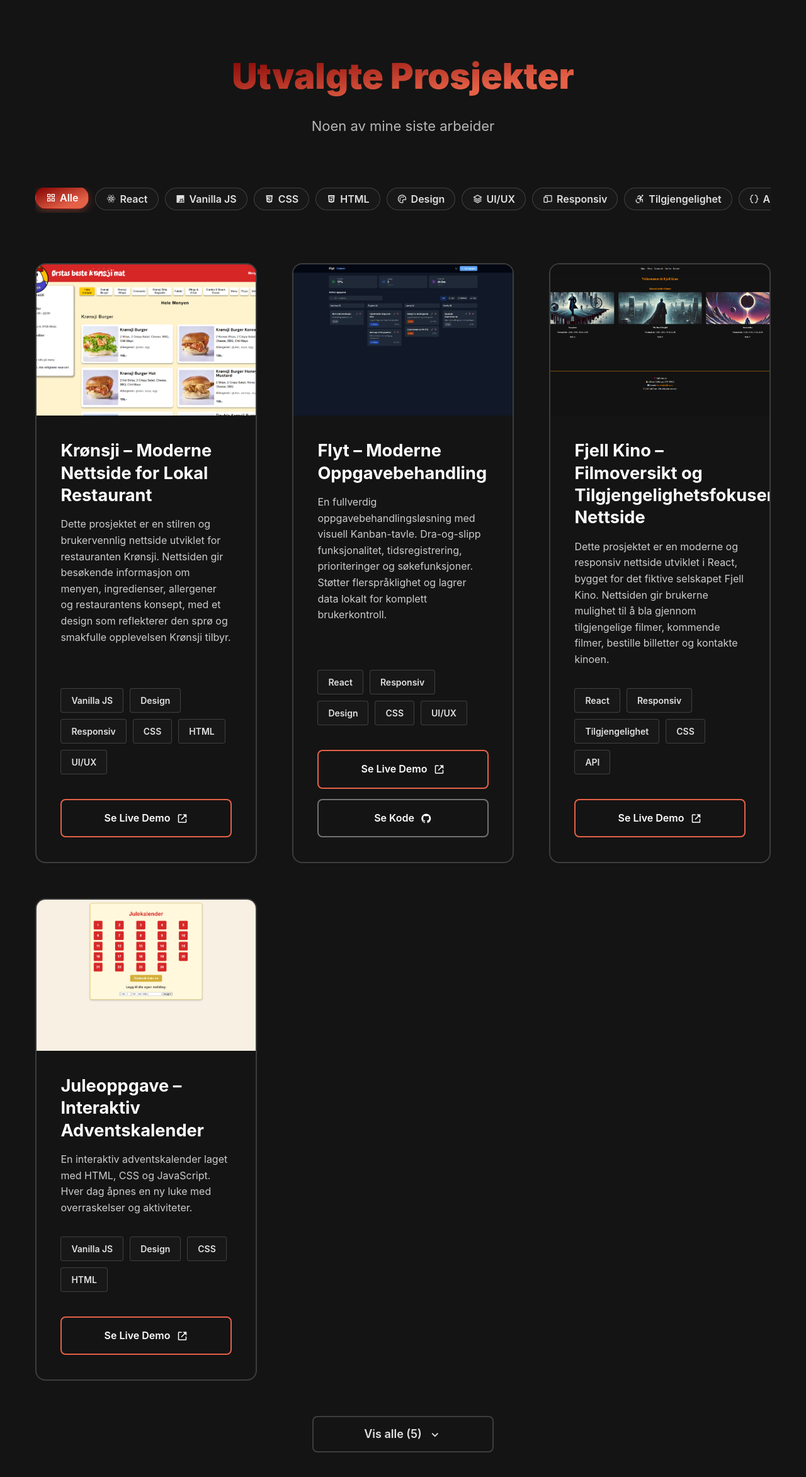
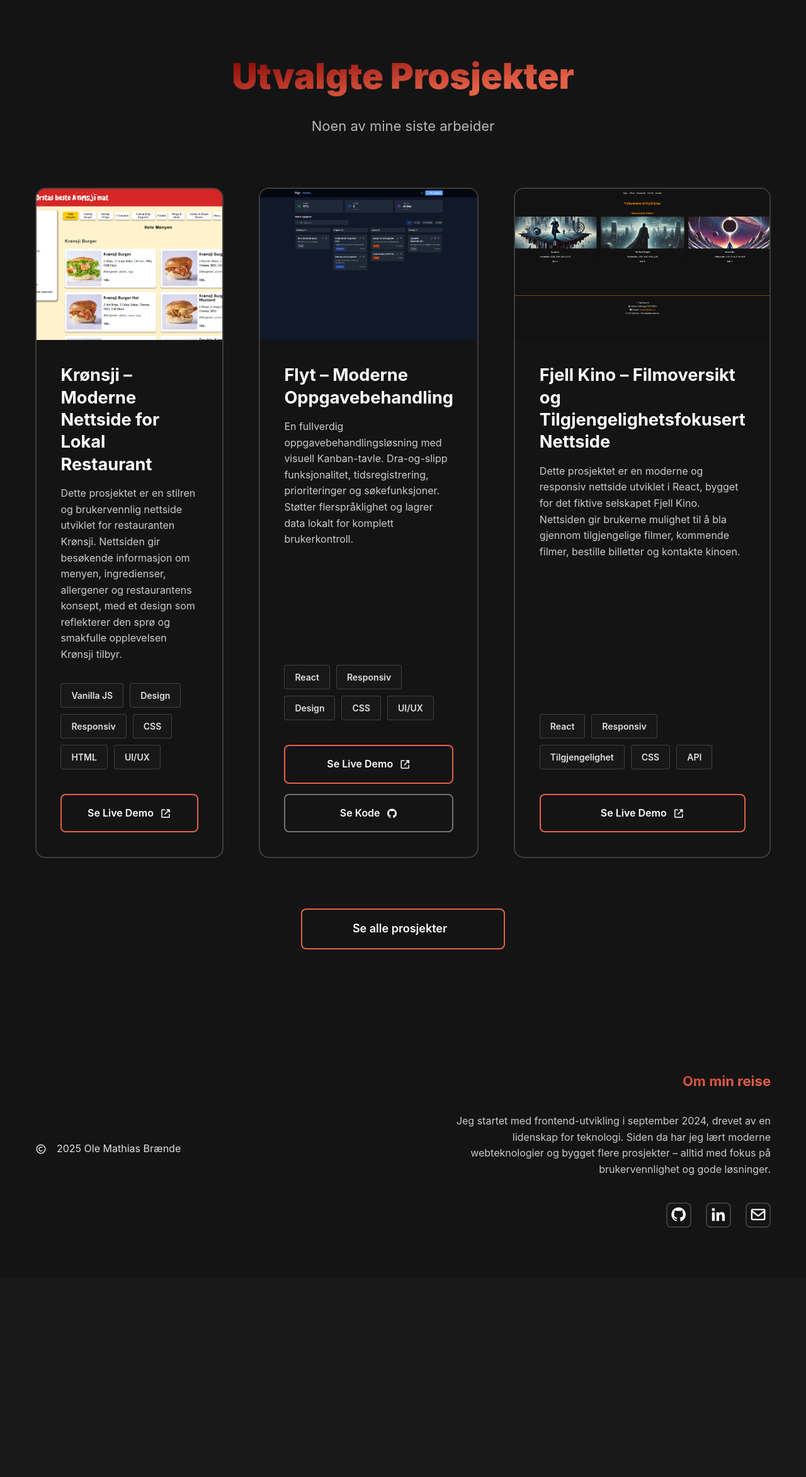
Before and after one commit to Olebraende/portfolio-olebrande, a React (Vite) app: page / in a window 1280 px wide. Shown: the part 2835-5181 px from the top of the page at 63% size. After the commit the page ends 4865 px from the top, so only its background shows below. Built offline with nearby package versions, Linux system fonts and the light colour scheme.

Commit message:
Refactor FeaturedProjects component: remove filtering logic, update styles, and add navigation link; create new Prosjekter page with filtering functionality

```diff
--- a/src/components/sections/FeaturedProjects.jsx
+++ b/src/components/sections/FeaturedProjects.jsx
@@ -1,4 +1,4 @@
-import { useState } from 'react';
+import { Link } from 'react-router-dom';
 import { useLanguage } from '../../hooks/useLanguage';
 import { useScrollAnimation } from '../../hooks/useScrollAnimation';
 import Container from '../layout/Container';
@@ -6,56 +6,11 @@ import ProjectCard from '../ui/ProjectCard';
 import { projectsData } from '../../data/projects';
 import styles from '../../styles/modules/FeaturedProjects.module.css';
 
-const INITIAL_COUNT = 4;
-
-const FILTERS = [
-  { id: 'react', icon: 'bxl-react' },
-  { id: 'vanilla', icon: 'bxl-javascript' },
-  { id: 'css', icon: 'bxl-css3' },
-  { id: 'html', icon: 'bxl-html5' },
-  { id: 'design', icon: 'bx-palette' },
-  { id: 'ui-ux', icon: 'bx-layer' },
-  { id: 'responsive', icon: 'bx-devices' },
-  { id: 'accessibility', icon: 'bx-accessibility' },
-  { id: 'api', icon: 'bx-code-curly' },
-  { id: 'typescript', icon: 'bxl-typescript' },
-];
+const featuredProjects = projectsData.slice(0, 3);
 
 const FeaturedProjects = () => {
   const { t } = useLanguage();
-  const [activeFilters, setActiveFilters] = useState(new Set());
-  const [showAll, setShowAll] = useState(false);
   const [ref, isVisible] = useScrollAnimation();
-
-  const toggleFilter = (filterId) => {
-    setActiveFilters(prev => {
-      const next = new Set(prev);
-      if (next.has(filterId)) {
-        next.delete(filterId);
-      } else {
-        next.add(filterId);
-      }
-      return next;
-    });
-    setShowAll(false);
-  };
-
-  const clearFilters = () => {
-    setActiveFilters(new Set());
-    setShowAll(false);
-  };
-
-  const filteredProjects = activeFilters.size === 0
-    ? projectsData
-    : projectsData.filter(project =>
-        project.tags.some(tag => activeFilters.has(tag))
-      );
-
-  const displayedProjects = showAll
-    ? filteredProjects
-    : filteredProjects.slice(0, INITIAL_COUNT);
-
-  const hasMore = filteredProjects.length > INITIAL_COUNT;
 
   return (
     <section className={styles.projects} id="projects">
@@ -67,69 +22,27 @@ const FeaturedProjects = () => {
           <p className={styles.subtitle}>{t.projects.subtitle}</p>
         </div>
 
-        {/* Filter Chips */}
-        <div className={styles.filtersWrapper}>
-          <div className={styles.filters}>
-            <button
-              className={`${styles.filterChip} ${activeFilters.size === 0 ? styles.active : ''}`}
-              onClick={clearFilters}
-            >
-              <i className="bx bx-grid-alt"></i>
-              <span>{t.projects.filterAll}</span>
-            </button>
-            {FILTERS.map((filter) => (
-              t.projects.tags[filter.id] && (
-                <button
-                  key={filter.id}
-                  className={`${styles.filterChip} ${activeFilters.has(filter.id) ? styles.active : ''}`}
-                  onClick={() => toggleFilter(filter.id)}
-                >
-                  <i className={`bx ${filter.icon}`}></i>
-                  <span>{t.projects.tags[filter.id]}</span>
-                </button>
-              )
-            ))}
-          </div>
-        </div>
-
-        {/* Projects Grid */}
         <div
           ref={ref}
           className={`${styles.projectsGrid} ${isVisible ? styles.visible : ''}`}
         >
-          {displayedProjects.map((project, index) => (
+          {featuredProjects.map((project, index) => (
             <div
               key={project.id}
               className={styles.cardWrapper}
               style={{ animationDelay: `${index * 80}ms` }}
             >
-              <ProjectCard
-                project={project}
-                onTagClick={toggleFilter}
-              />
+              <ProjectCard project={project} />
             </div>
           ))}
         </div>
 
-        {/* No Results */}
-        {filteredProjects.length === 0 && (
-          <p className={styles.noResults}>{t.common.error}</p>
-        )}
-
-        {/* Show All / Show Less */}
-        {hasMore && (
-          <div className={styles.showAllWrapper}>
-            <button
-              className={styles.showAllBtn}
-              onClick={() => setShowAll(prev => !prev)}
-            >
-              {showAll
-                ? t.projects.showLess
-                : t.projects.showAll.replace('{count}', filteredProjects.length)}
-              <i className={`bx ${showAll ? 'bx-chevron-up' : 'bx-chevron-down'}`}></i>
-            </button>
-          </div>
-        )}
+        <div className={styles.cta}>
+          <Link to="/prosjekter" className={styles.ctaBtn}>
+            {t.projects.viewAll}
+            <i className="bx bx-arrow-right"></i>
+          </Link>
+        </div>
       </Container>
     </section>
   );
--- a/src/locales/en.js
+++ b/src/locales/en.js
@@ -36,8 +36,9 @@ export const en = {
     title: 'Featured Projects',
     subtitle: 'Some of my recent work',
     filterAll: 'All',
-    showAll: 'Show all ({count})',
-    showLess: 'Show less',
+    viewAll: 'View all projects',
+    pageTitle: 'Projects',
+    pageSubtitle: 'Everything I\'ve built',
     viewLive: 'View Live Demo',
     viewCode: 'View Code',
     tags: {
--- a/src/locales/no.js
+++ b/src/locales/no.js
@@ -36,8 +36,9 @@ export const no = {
     title: 'Utvalgte Prosjekter',
     subtitle: 'Noen av mine siste arbeider',
     filterAll: 'Alle',
-    showAll: 'Vis alle ({count})',
-    showLess: 'Vis færre',
+    viewAll: 'Se alle prosjekter',
+    pageTitle: 'Prosjekter',
+    pageSubtitle: 'Alt jeg har bygget',
     viewLive: 'Se Live Demo',
     viewCode: 'Se Kode',
     tags: {
--- a/src/styles/modules/FeaturedProjects.module.css
+++ b/src/styles/modules/FeaturedProjects.module.css
@@ -20,73 +20,10 @@
   opacity: 0.8;
 }
 
-/* ========================================
-   FILTER CHIPS
-======================================== */
-
-.filtersWrapper {
-  overflow-x: auto;
-  -webkit-overflow-scrolling: touch;
-  scrollbar-width: none;
-  margin-bottom: var(--space-2xl);
-  padding-bottom: 4px; /* prevent focus ring clip */
-}
-
-.filtersWrapper::-webkit-scrollbar {
-  display: none;
-}
-
-.filters {
-  display: flex;
-  gap: var(--space-xs);
-  width: max-content;
-  min-width: 100%;
-  justify-content: center;
-}
-
-.filterChip {
-  display: inline-flex;
-  align-items: center;
-  gap: 6px;
-  padding: 7px 16px;
-  font-size: var(--font-sm);
-  font-weight: 600;
-  font-family: inherit;
-  color: var(--color-text-muted);
-  background-color: var(--color-background);
-  border: 1.5px solid var(--color-border);
-  border-radius: 999px;
-  cursor: pointer;
-  transition: all var(--transition-base);
-  white-space: nowrap;
-}
-
-.filterChip i {
-  font-size: 1rem;
-  line-height: 1;
-}
-
-.filterChip:hover {
-  border-color: var(--color-accent);
-  color: var(--color-text);
-  transform: translateY(-1px);
-}
-
-.filterChip.active {
-  background: var(--gradient-primary);
-  border-color: transparent;
-  color: var(--color-text);
-  box-shadow: 0 4px 14px rgba(228, 97, 71, 0.35);
-  transform: translateY(-2px);
-}
-
-/* ========================================
-   PROJECTS GRID
-======================================== */
-
+/* Projects Grid */
 .projectsGrid {
   display: grid;
-  grid-template-columns: repeat(auto-fill, minmax(320px, 1fr));
+  grid-template-columns: repeat(3, 1fr);
   gap: var(--space-xl);
 }
 
@@ -122,48 +59,39 @@
   }
 }
 
-/* ========================================
-   SHOW ALL BUTTON
-======================================== */
-
-.showAllWrapper {
+/* CTA */
+.cta {
   display: flex;
   justify-content: center;
-  margin-top: var(--space-xl);
+  margin-top: var(--space-2xl);
 }
 
-.showAllBtn {
+.ctaBtn {
   display: inline-flex;
   align-items: center;
   gap: var(--space-xs);
   padding: var(--space-sm) var(--space-2xl);
   font-size: var(--font-base);
   font-weight: 600;
-  font-family: inherit;
-  color: var(--color-text-muted);
-  background-color: transparent;
-  border: 2px solid var(--color-border);
+  color: var(--color-text);
+  border: 2px solid var(--color-accent);
   border-radius: var(--radius-md);
-  cursor: pointer;
   transition: all var(--transition-base);
 }
 
-.showAllBtn:hover {
-  border-color: var(--color-accent);
-  color: var(--color-accent);
+.ctaBtn:hover {
+  background-color: var(--color-accent);
   transform: translateY(-2px);
+  box-shadow: 0 4px 14px rgba(228, 97, 71, 0.35);
 }
 
-.showAllBtn i {
+.ctaBtn i {
   font-size: var(--font-lg);
+  transition: transform var(--transition-base);
 }
 
-/* No Results Message */
-.noResults {
-  text-align: center;
-  font-size: var(--font-lg);
-  color: var(--color-text-muted);
-  padding: var(--space-2xl) 0;
+.ctaBtn:hover i {
+  transform: translateX(4px);
 }
 
 /* ========================================
@@ -172,7 +100,7 @@
 
 @media (max-width: 1024px) {
   .projectsGrid {
-    grid-template-columns: repeat(auto-fill, minmax(280px, 1fr));
+    grid-template-columns: repeat(2, 1fr);
     gap: var(--space-lg);
   }
 }
@@ -194,19 +122,6 @@
     font-size: var(--font-base);
   }
 
-  .filtersWrapper {
-    margin-bottom: var(--space-xl);
-  }
-
-  .filters {
-    justify-content: flex-start;
-  }
-
-  .filterChip {
-    padding: 6px 12px;
-    font-size: var(--font-xs);
-  }
-
   .projectsGrid {
     grid-template-columns: 1fr;
     gap: var(--space-md);
```
Also changed, not shown: src/pages/Prosjekter.jsx (added, +116 -0 lines).
